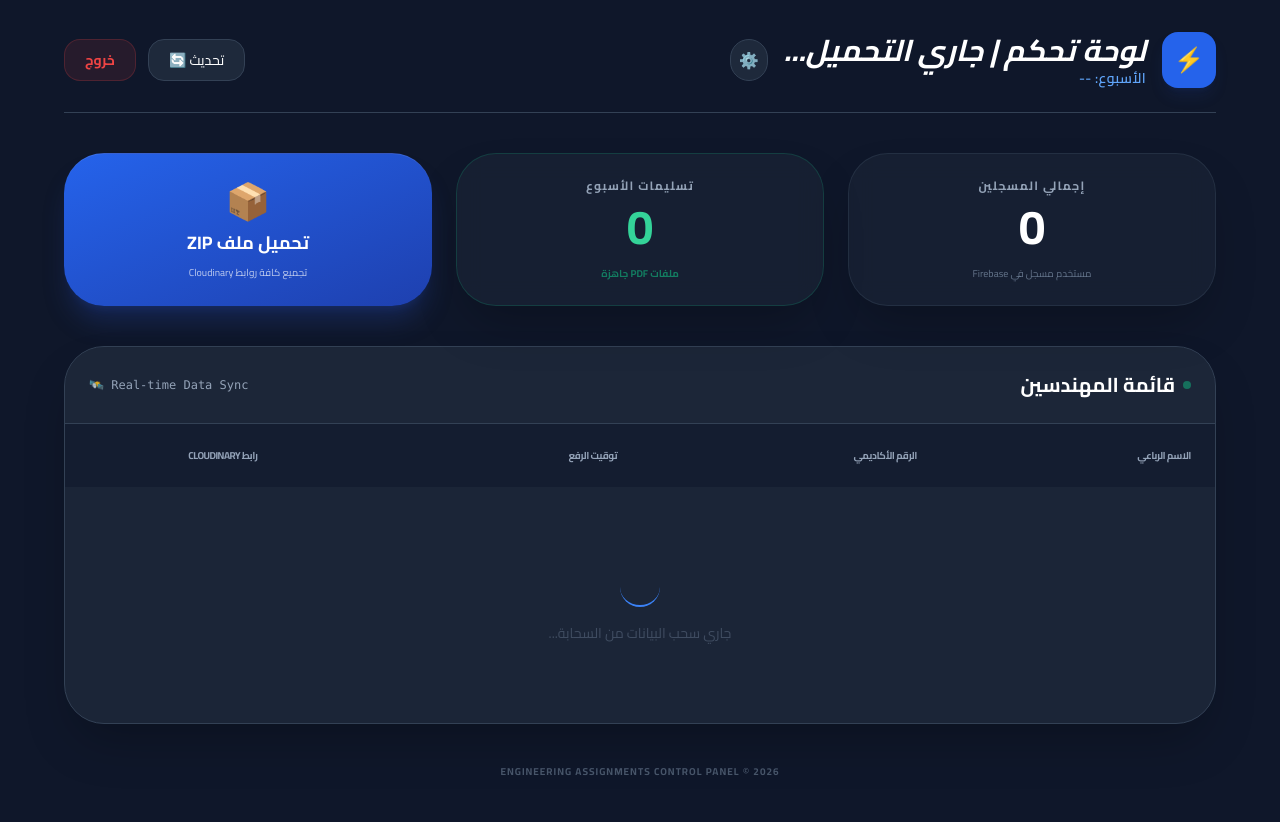
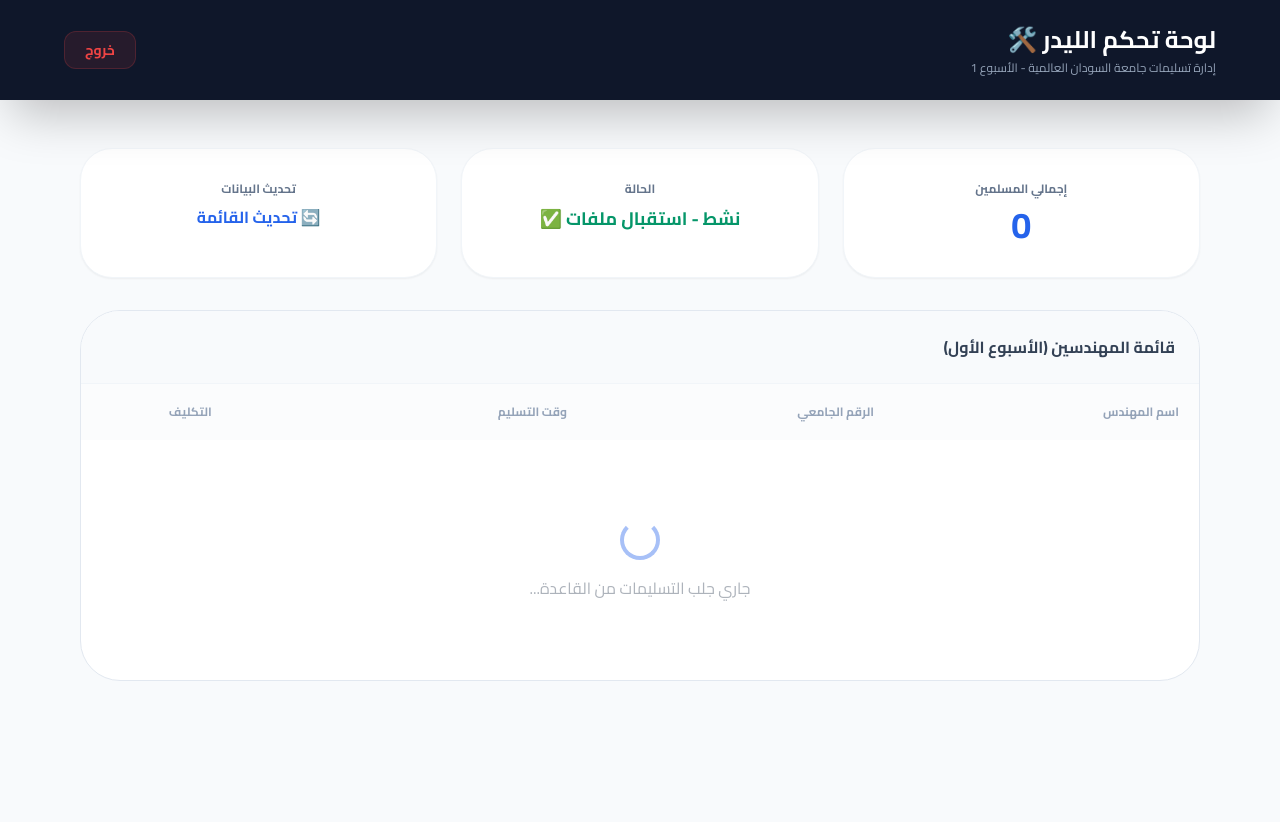
Before and after one commit to Tasaleem01/tsaleem.github.io, a plain HTML site: page admin.html in a window 1280 px wide. After the commit the page ends 800 px from the top, so only its background shows below. Drawn offline with nearby package versions, Linux system fonts and the light colour scheme.

Commit message:
Update admin.html

```diff
--- a/admin.html
+++ b/admin.html
@@ -3,98 +3,62 @@
 <head>
     <meta charset="UTF-8">
     <meta name="viewport" content="width=device-width, initial-scale=1.0">
-    <title>لوحة تحكم الليدر | الإشراف</title>
-
+    <title>لوحة الليدر | مراجعة التكليفات</title>
     <script src="https://cdn.tailwindcss.com"></script>
-    <script src="https://cdnjs.cloudflare.com/ajax/libs/jszip/3.10.1/jszip.min.js"></script>
-    <script src="https://cdnjs.cloudflare.com/ajax/libs/FileSaver.js/2.0.5/FileSaver.min.js"></script>
-
     <style>
         @import url('https://fonts.googleapis.com/css2?family=Cairo:wght@400;600;700&display=swap');
-        body {
-            font-family: 'Cairo', sans-serif;
-            scroll-behavior: smooth;
-        }
-        .fade-in { animation: fadeIn 0.5s ease-out; }
-        @keyframes fadeIn { from { opacity: 0; transform: translateY(10px); } to { opacity: 1; transform: translateY(0); } }
-
-        /* تأثير النبض للأيقونات النشطة */
-        .pulse-green { animation: pulse 2s infinite; }
-        @keyframes pulse {
-            0% { box-shadow: 0 0 0 0 rgba(16, 185, 129, 0.4); }
-            70% { box-shadow: 0 0 0 10px rgba(16, 185, 129, 0); }
-            100% { box-shadow: 0 0 0 0 rgba(16, 185, 129, 0); }
-        }
+        body { font-family: 'Cairo', sans-serif; background-color: #f8fafc; }
+        .table-container { background: white; border-radius: 2.5rem; border: 1px solid #e2e8f0; overflow: hidden; shadow: 0 4px 6px -1px rgb(0 0 0 / 0.1); }
     </style>
 </head>
-<body class="bg-slate-900 text-white min-h-screen p-4 md:p-8">
+<body>
 
-    <div class="max-w-6xl mx-auto fade-in">
-        <header class="flex flex-col md:flex-row justify-between items-center mb-10 border-b border-slate-700 pb-6 gap-4">
-            <div class="flex items-center gap-4">
-                <div class="bg-blue-600 p-3 rounded-2xl shadow-lg shadow-blue-900/20">
-                    <span class="text-2xl">⚡</span>
-                </div>
-                <div>
-                    <h1 id="adminTitle" class="text-2xl md:text-3xl font-bold text-white italic">لوحة تحكم | جاري التحميل...</h1>
-                    <p id="activeWeekLabel" class="text-blue-400 text-sm font-semibold tracking-wide">الأسبوع: --</p>
-                </div>
-                <button onclick="toggleSettings()" class="hover:rotate-90 transition-transform duration-500 p-2 bg-slate-800 rounded-full border border-slate-700" title="إعدادات النظام">
-                    ⚙️
-                </button>
+    <header class="bg-slate-900 text-white p-6 shadow-2xl sticky top-0 z-50">
+        <div class="max-w-6xl mx-auto flex justify-between items-center">
+            <div>
+                <h1 class="text-2xl font-bold">لوحة تحكم الليدر 🛠️</h1>
+                <p class="text-slate-400 text-xs mt-1">إدارة تسليمات جامعة السودان العالمية - الأسبوع 1</p>
             </div>
+            <button onclick="signOutUser()" class="bg-red-500/10 hover:bg-red-500 text-red-500 hover:text-white px-5 py-2 rounded-xl text-sm font-bold transition-all border border-red-500/20">خروج</button>
+        </div>
+    </header>
 
-            <div class="flex items-center gap-3">
-                <button onclick="location.reload()" class="bg-slate-800 hover:bg-slate-700 px-5 py-2.5 rounded-2xl text-sm font-medium border border-slate-700 transition-all active:scale-95">تحديث 🔄</button>
-                <button id="logoutBtn" class="bg-red-500/10 text-red-500 border border-red-500/20 hover:bg-red-500 hover:text-white px-5 py-2.5 rounded-2xl text-sm font-bold transition-all">خروج</button>
+    <main class="max-w-6xl mx-auto p-4 mt-8">
+        <div class="grid grid-cols-1 md:grid-cols-3 gap-6 mb-8 text-center">
+            <div class="bg-white p-8 rounded-[2rem] border border-slate-100 shadow-sm">
+                <p class="text-slate-500 text-xs font-bold uppercase mb-2">إجمالي المسلمين</p>
+                <h3 id="totalSubmissions" class="text-4xl font-black text-blue-600">0</h3>
             </div>
-        </header>
-
-        <div class="grid grid-cols-1 sm:grid-cols-2 lg:grid-cols-3 gap-6 mb-10 text-center">
-            <div class="bg-slate-800/50 backdrop-blur-md p-6 rounded-[2.5rem] border border-slate-700/50 shadow-2xl">
-                <p class="text-slate-400 text-xs uppercase tracking-widest mb-2 font-bold">إجمالي المسجلين</p>
-                <h3 id="totalStudents" class="text-5xl font-black text-white">0</h3>
-                <div class="mt-4 text-[10px] text-slate-500">مستخدم مسجل في Firebase</div>
+            <div class="bg-white p-8 rounded-[2rem] border border-slate-100 shadow-sm">
+                <p class="text-slate-500 text-xs font-bold uppercase mb-2">الحالة</p>
+                <h3 class="text-lg font-bold text-emerald-600">نشط - استقبال ملفات ✅</h3>
             </div>
-
-            <div class="bg-slate-800/50 backdrop-blur-md p-6 rounded-[2.5rem] border border-emerald-500/20 shadow-2xl relative overflow-hidden">
-                <p class="text-slate-400 text-xs uppercase tracking-widest mb-2 font-bold">تسليمات الأسبوع</p>
-                <h3 id="weekSubmissions" class="text-5xl font-black text-emerald-400">0</h3>
-                <div class="mt-4 text-[10px] text-emerald-500/60 font-bold">ملفات PDF جاهزة</div>
+            <div class="bg-white p-8 rounded-[2rem] border border-slate-100 shadow-sm">
+                <p class="text-slate-500 text-xs font-bold uppercase mb-2">تحديث البيانات</p>
+                <button onclick="location.reload()" class="text-blue-600 font-bold hover:underline">🔄 تحديث القائمة</button>
             </div>
-
-            <button id="downloadZipBtn" class="bg-gradient-to-br from-blue-600 to-blue-800 hover:from-blue-500 hover:to-blue-700 p-6 rounded-[2.5rem] shadow-xl shadow-blue-900/40 transition-all transform active:scale-95 flex flex-col items-center justify-center gap-2 group border-t border-white/10">
-                <span class="text-4xl transition-transform group-hover:scale-110">📦</span>
-                <span class="font-black text-lg">تحميل ملف ZIP</span>
-                <span class="text-[10px] opacity-70">تجميع كافة روابط Cloudinary</span>
-            </button>
         </div>
 
-        <div class="bg-slate-800/80 rounded-[2.5rem] overflow-hidden border border-slate-700 shadow-2xl mb-10">
-            <div class="p-6 border-b border-slate-700 bg-slate-800/50 flex justify-between items-center">
-                <h2 class="font-black text-xl flex items-center gap-2">
-                    <span class="w-2 h-2 rounded-full bg-emerald-500 pulse-green"></span>
-                    قائمة المهندسين
-                </h2>
-                <div class="text-xs text-slate-400 font-mono">Real-time Data Sync 🛰️</div>
+        <div class="table-container">
+            <div class="p-6 bg-slate-50 border-b border-slate-100">
+                <h3 class="font-bold text-slate-700">قائمة المهندسين (الأسبوع الأول)</h3>
             </div>
-
             <div class="overflow-x-auto">
-                <table class="w-full text-right border-collapse">
-                    <thead class="bg-slate-900/50 text-slate-400 text-[10px] uppercase tracking-tighter">
-                        <tr>
-                            <th class="p-6 font-black">الاسم الرباعي</th>
-                            <th class="p-6 font-black">الرقم الأكاديمي</th>
-                            <th class="p-6 font-black">توقيت الرفع</th>
-                            <th class="p-6 font-black text-center">رابط Cloudinary</th>
+                <table class="w-full text-right">
+                    <thead>
+                        <tr class="text-slate-400 text-xs uppercase bg-slate-50/50">
+                            <th class="p-5">اسم المهندس</th>
+                            <th class="p-5">الرقم الجامعي</th>
+                            <th class="p-5">وقت التسليم</th>
+                            <th class="p-5 text-center">التكليف</th>
                         </tr>
                     </thead>
-                    <tbody id="adminTableBody" class="text-sm divide-y divide-slate-700/50">
+                    <tbody id="adminTableBody" class="divide-y divide-slate-100 text-slate-700 font-medium">
                         <tr>
                             <td colspan="4" class="p-20 text-center">
-                                <div class="flex flex-col items-center gap-4">
-                                    <div class="animate-spin rounded-full h-10 w-10 border-b-2 border-blue-500"></div>
-                                    <p class="text-slate-500 animate-pulse">جاري سحب البيانات من السحابة...</p>
+                                <div class="flex flex-col items-center opacity-40">
+                                    <div class="w-10 h-10 border-4 border-blue-600 border-t-transparent rounded-full animate-spin mb-4"></div>
+                                    <p>جاري جلب التسليمات من القاعدة...</p>
                                 </div>
                             </td>
                         </tr>
@@ -102,11 +66,7 @@
                 </table>
             </div>
         </div>
-
-        <footer class="text-center pb-10 text-slate-600 text-[10px] font-bold uppercase tracking-widest">
-            Engineering Assignments Control Panel &copy; 2026
-        </footer>
-    </div>
+    </main>
 
     <script type="module" src="main.js"></script>
 </body>
```
